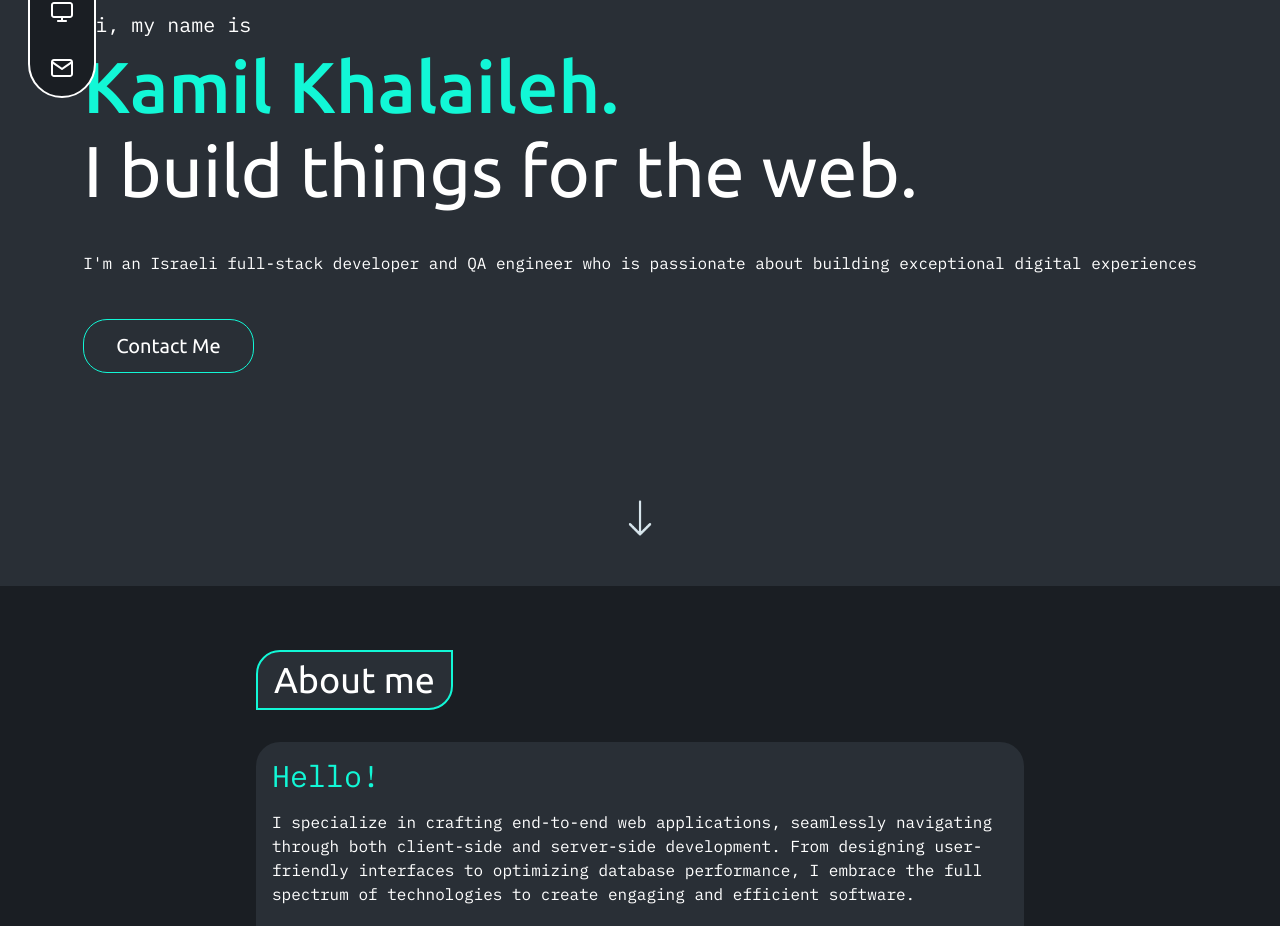
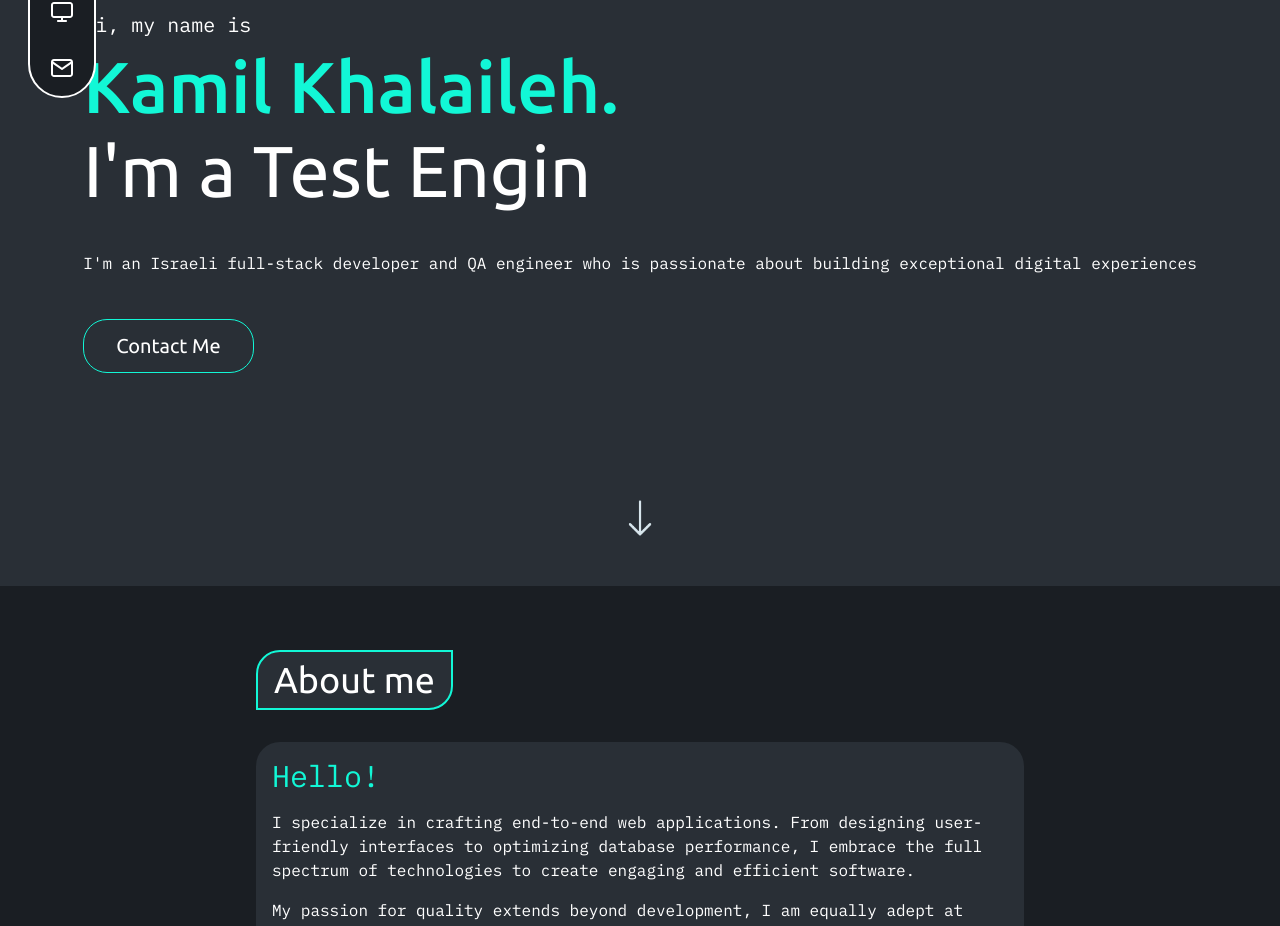
Before and after one commit to R894/portfolio, a React (Vite) app: page / in a window 1280 px wide. Shown: the part 214-1140 px from the top of the page. Built offline with nearby package versions, Linux system fonts and the light colour scheme.

Commit message:
add typewriter effect

```diff
--- /dev/null
+++ b/src/features/Typewriter/index.tsx
@@ -0,0 +1,99 @@
+import { useEffect, useState } from "react";
+
+interface TypewriterProps {
+  text: string[];
+  cursor?: string;
+  typeSpeed?: number;
+  deleteSpeed?: number;
+  pauseSpeed?: number;
+}
+
+enum Phase {
+  Typing,
+  Pausing,
+  Deleting,
+}
+
+const Typewriter: React.FC<TypewriterProps> = ({
+  text,
+  typeSpeed = 120,
+  deleteSpeed = 60,
+  cursor = "",
+  pauseSpeed = 1000,
+}) => {
+  const [phase, setPhase] = useState(Phase.Typing);
+  const [selectedIndex, setSelectedIndex] = useState(0);
+  const [displayedText, setDisplayedText] = useState("");
+  const [showCursor, setShowCursor] = useState(true);
+
+  useEffect(() => {
+    switch (phase) {
+      case Phase.Typing: {
+        const nextDisplayedText = text[selectedIndex].slice(
+          0,
+          displayedText.length + 1
+        );
+
+        if (nextDisplayedText === displayedText) {
+          setPhase(Phase.Pausing);
+          return;
+        }
+
+        const timeout = setTimeout(() => {
+          setDisplayedText(nextDisplayedText);
+        }, typeSpeed);
+        return () => clearTimeout(timeout);
+      }
+      case Phase.Deleting: {
+        if (!displayedText) {
+          const nextIndex = selectedIndex + 1;
+          setSelectedIndex(text[nextIndex] ? nextIndex : 0);
+          setPhase(Phase.Typing);
+          return;
+        }
+
+        const nextTextRemaining = text[selectedIndex].slice(
+          0,
+          displayedText.length - 1
+        );
+
+        const timeout = setTimeout(() => {
+          setDisplayedText(nextTextRemaining);
+        }, deleteSpeed);
+
+        return () => clearTimeout(timeout);
+      }
+      case Phase.Pausing:
+      default: {
+        const timeout = setTimeout(() => {
+          setPhase(Phase.Deleting);
+        }, pauseSpeed);
+        return () => clearTimeout(timeout);
+      }
+    }
+  }, [
+    phase,
+    pauseSpeed,
+    typeSpeed,
+    selectedIndex,
+    displayedText,
+    deleteSpeed,
+    text,
+  ]);
+
+  useEffect(() => {
+    const cursorInterval = setInterval(() => {
+      setShowCursor((prevShowCursor) => !prevShowCursor);
+    }, 550);
+
+    return () => clearInterval(cursorInterval);
+  }, []);
+  return (
+    <span>
+      {displayedText}
+      {cursor && showCursor && <span>{cursor}</span>}
+    </span>
+  );
+};
+
+export default Typewriter;
--- a/src/pages/About.tsx
+++ b/src/pages/About.tsx
@@ -12,10 +12,15 @@ const About = () => {
           <div className="font-IBM flex flex-col bg-bg1 max-w-3xl p-4 rounded-3xl text-base gap-4">
             <h1 className="text-brand1 text-3xl">Hello!</h1>
             <p>
-            I specialize in crafting end-to-end web applications, seamlessly navigating through both client-side and server-side development. From designing user-friendly interfaces to optimizing database performance, I embrace the full spectrum of technologies to create engaging and efficient software.
+              I specialize in crafting end-to-end web applications.
+              From designing user-friendly interfaces to optimizing database
+              performance, I embrace the full spectrum of technologies to create
+              engaging and efficient software.
             </p>
             <p>
-            My passion for quality extends beyond development, as I am equally adept at ensuring the reliability and functionality of software through rigorous testing. I bring a systematic approach to quality assurance, implementing comprehensive testing strategies to guarantee the delivery of bug-free, high-performance applications.
+              My passion for quality extends beyond development, I am equally
+              adept at ensuring the reliability and functionality of software
+              through QA testing.
             </p>
           </div>
         </div>
--- a/src/pages/Home.tsx
+++ b/src/pages/Home.tsx
@@ -1,6 +1,7 @@
 import Button from "../components/Button";
 import Section from "../features/Section";
 import ArrowDown from "../assets/icons/arrow-down.png";
+import Typewriter from "../features/Typewriter";
 
 const Home = () => {
   const handleClickScroll = () => {
@@ -15,10 +16,15 @@ const Home = () => {
       <div className="flex w-full h-full justify-around flex-wrap gap-4">
         <div className="text-xl flex flex-col gap-3 max-w-xl xl:max-w-none">
           <p className="font-IBM">Hi, my name is</p>
-          <p className="text-5xl xl:text-7xl text-brand1 font-medium">Kamil Khalaileh.</p>
-          <p className="text-5xl xl:text-7xl">I build things for the web.</p>
+          <p className="text-5xl xl:text-7xl text-brand1 font-medium">
+            Kamil Khalaileh.
+          </p>
+          <div className="text-5xl xl:text-7xl">
+          I'm <Typewriter text={["a Fullstack Developer", "a Test Engineer", "a QA specialist"]} cursor="|" typeSpeed={120} />
+          </div>
           <p className="text-base py-8 font-IBM">
-            I'm an Israeli full-stack developer and QA engineer who is passionate about building exceptional digital experiences
+            I'm an Israeli full-stack developer and QA engineer who is
+            passionate about building exceptional digital experiences
           </p>
           <div className="w-fit">
             <Button
```
